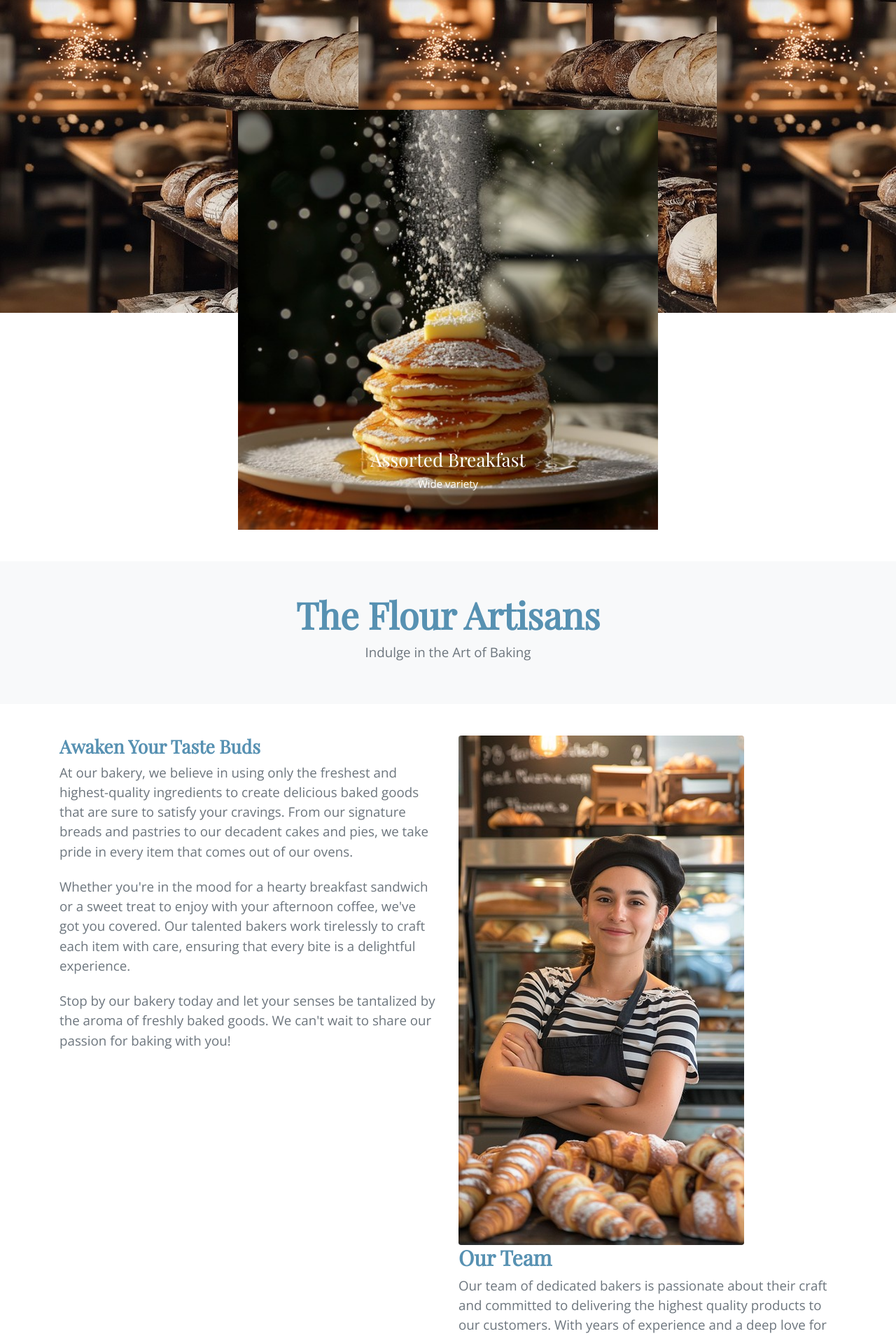
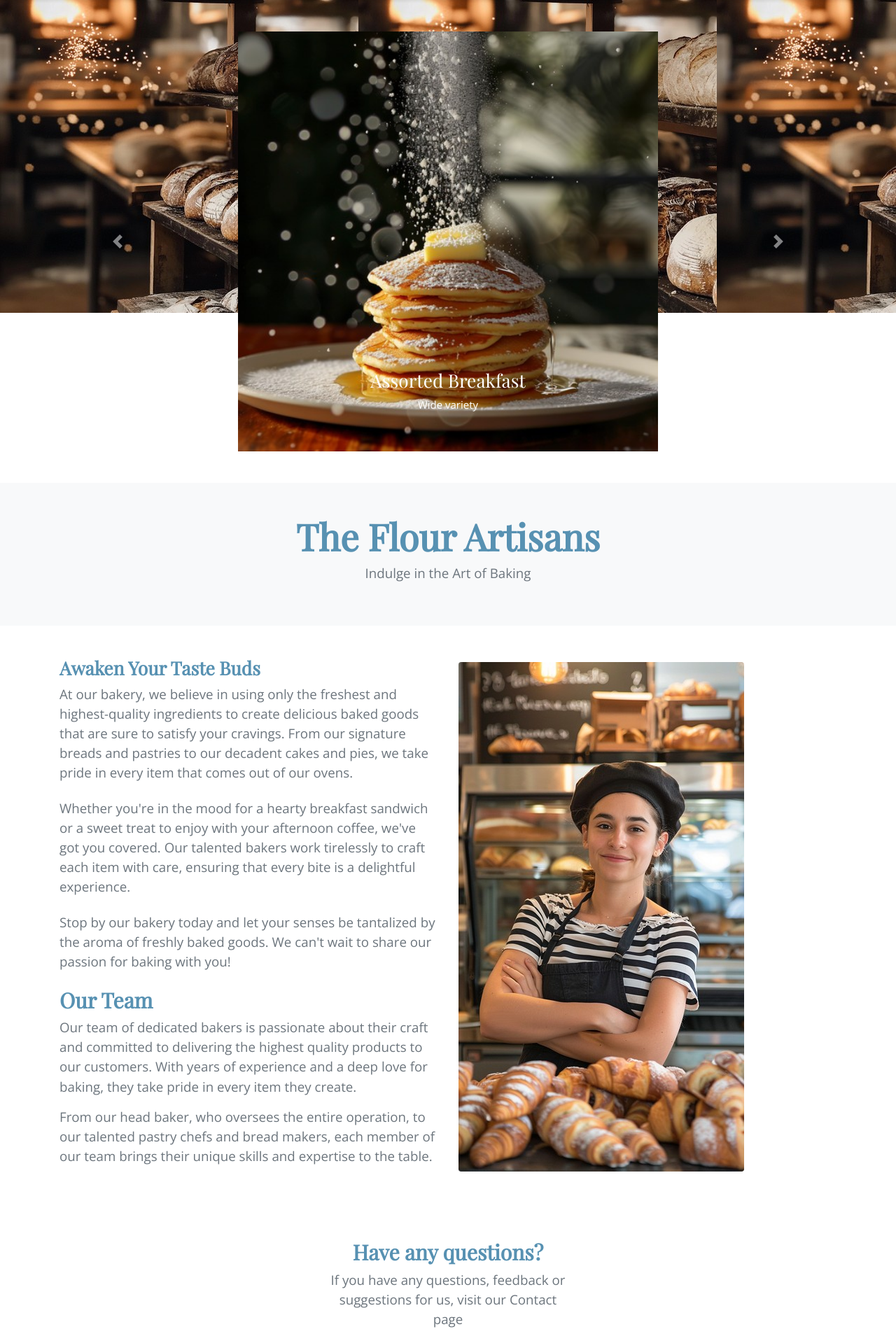
Before and after one commit to seysey01/FlourArtisansApp, a Flask app: page / in a window 1280 px wide. Shown: the part 65-1974 px from the top of the page at 70% size. Run offline with Flask 3, Linux system fonts and the light colour scheme.

Commit message:
clean up home page

```diff
--- a/templates/home.html
+++ b/templates/home.html
@@ -2,7 +2,6 @@
 {% block title %}Home{% endblock %}
 
 {% block content %}
-<br><br><br><br><br>
 <body>
   <section class="py-5">
     <div class="container">
@@ -73,18 +72,18 @@
 
   <section class="py-5">
     <div class="container">
-      <div class="row">
+      <div class="row align-items-center">
         <div class="col-md-6">
           <h3 class="font-weight-bold" style="color: rgb(87, 145, 178);">Awaken Your Taste Buds</h3>
           <p class="lead text-muted mb-4">At our bakery, we believe in using only the freshest and highest-quality ingredients to create delicious baked goods that are sure to satisfy your cravings. From our signature breads and pastries to our decadent cakes and pies, we take pride in every item that comes out of our ovens.</p>
           <p class="lead text-muted mb-4">Whether you're in the mood for a hearty breakfast sandwich or a sweet treat to enjoy with your afternoon coffee, we've got you covered. Our talented bakers work tirelessly to craft each item with care, ensuring that every bite is a delightful experience.</p>
           <p class="lead text-muted mb-4">Stop by our bakery today and let your senses be tantalized by the aroma of freshly baked goods. We can't wait to share our passion for baking with you!</p>
-        </div>
-        <div class="col-md-6">
-          <img src="../static/images/bakery-staff-pride-stockcake.jpg" class="img-fluid rounded" alt="Our Team">
           <h2 class="font-weight-bold" style="color: rgb(87, 145, 178);">Our Team</h2>
           <p class="lead text-muted">Our team of dedicated bakers is passionate about their craft and committed to delivering the highest quality products to our customers. With years of experience and a deep love for baking, they take pride in every item they create.</p>
           <p class="lead text-muted">From our head baker, who oversees the entire operation, to our talented pastry chefs and bread makers, each member of our team brings their unique skills and expertise to the table.</p>
+        </div>
+        <div class="col-md-6 d-flex align-items-center">
+          <img src="../static/images/bakery-staff-pride-stockcake.jpg" class="img-fluid rounded" alt="Our Team">
         </div>
       </div>
     </div>
```
